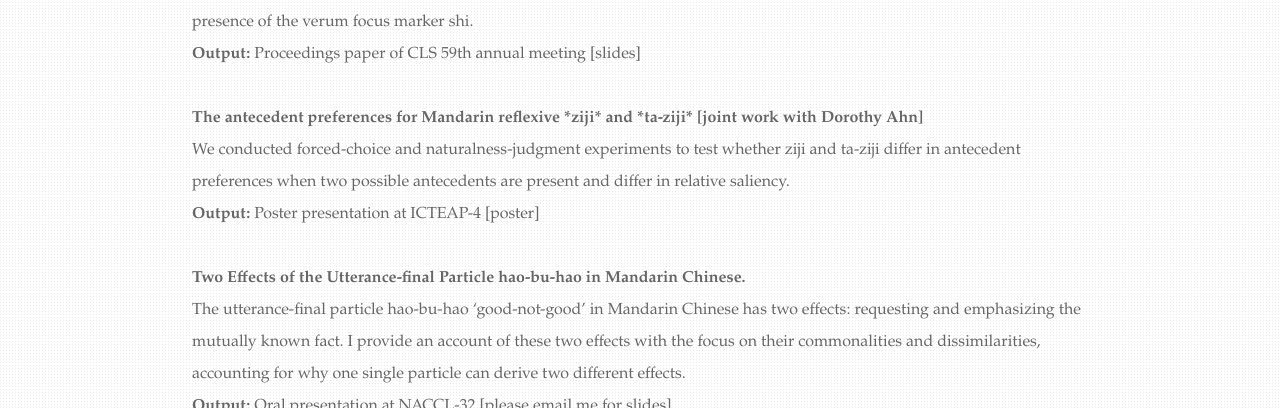
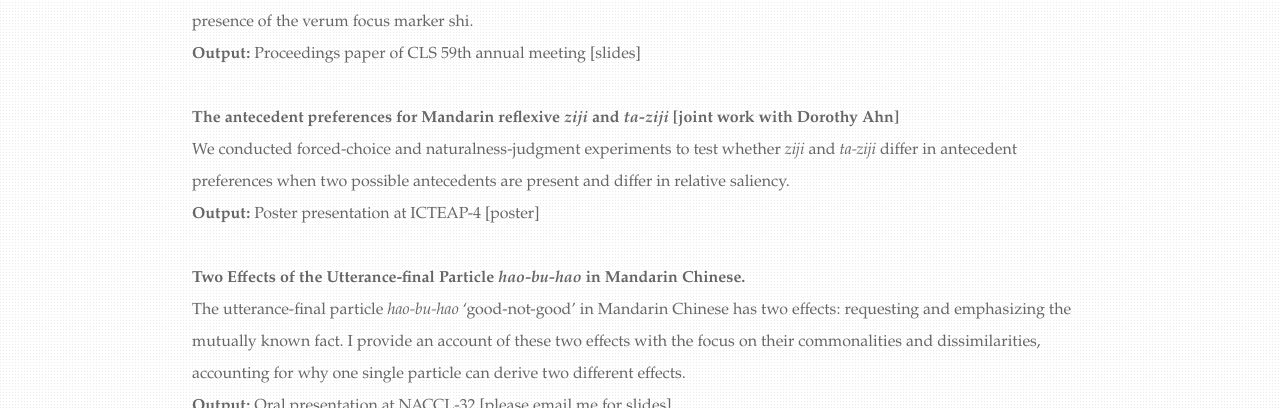
Before and after one commit to chaoyichen71/chaoyichen71.github.io, a Jekyll site: the page built from Research by topics/index.html, in a window 1280 px wide. Shown: the part 1000-1408 px from the top of the page. Built offline with Jekyll 4.4.1, drawn with Linux system fonts in a browser that asks for light colours.

```diff
--- a/Research by topics/index.html
+++ b/Research by topics/index.html
@@ -50,14 +50,13 @@ the presence of the verum focus marker shi.<br>
 	    <b>Output:</b> Proceedings paper of CLS 59th annual meeting [slides]<br>
 	      <br/>
 
-        <b>The antecedent preferences for Mandarin reflexive *ziji* and *ta-ziji* [joint work with Dorothy Ahn] </b><br>
-	      We conducted forced-choice and naturalness-judgment experiments to test whether ziji and ta-ziji differ in antecedent preferences when two possible antecedents are present and differ in relative saliency.<br>
+        <b>The antecedent preferences for Mandarin reflexive <i>ziji</i> and <i>ta-ziji</i> [joint work with Dorothy Ahn] </b><br>
+	      We conducted forced-choice and naturalness-judgment experiments to test whether <i>ziji</i> and <i>ta-ziji</i>  differ in antecedent preferences when two possible antecedents are present and differ in relative saliency.<br>
 	      <b>Output:</b> Poster presentation at ICTEAP-4 [poster]<br>
 <br/>
 
-	     <b> Two Effects of the Utterance-final Particle hao-bu-hao in Mandarin Chinese.</b><br>
-The utterance-final particle hao-bu-hao ‘good-not-good’ in Mandarin Chinese
-has two effects: requesting and emphasizing the mutually known fact. I provide an account of these two effects with the focus on their commonalities and
+	     <b> Two Effects of the Utterance-final Particle <i>hao-bu-hao</i> in Mandarin Chinese.</b><br>
+The utterance-final particle <i>hao-bu-hao</i>   ‘good-not-good’ in Mandarin Chinese has two effects: requesting and emphasizing the mutually known fact. I provide an account of these two effects with the focus on their commonalities and
 dissimilarities, accounting for why one single particle can derive two different effects.<br>
 	      <b>Output:</b> Oral presentation at NACCL-32 [please email me for slides]<br>
 	</div>
```
